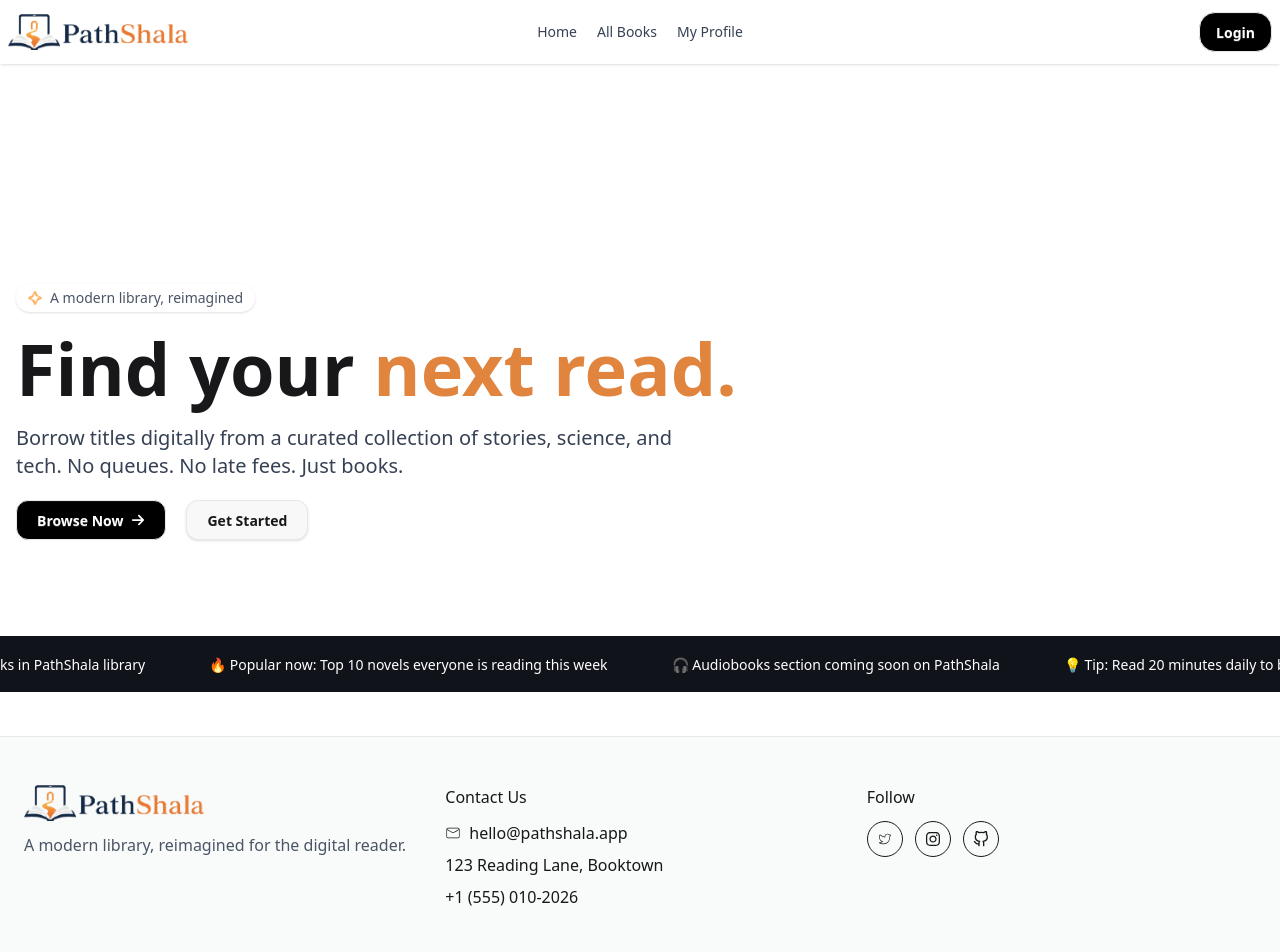
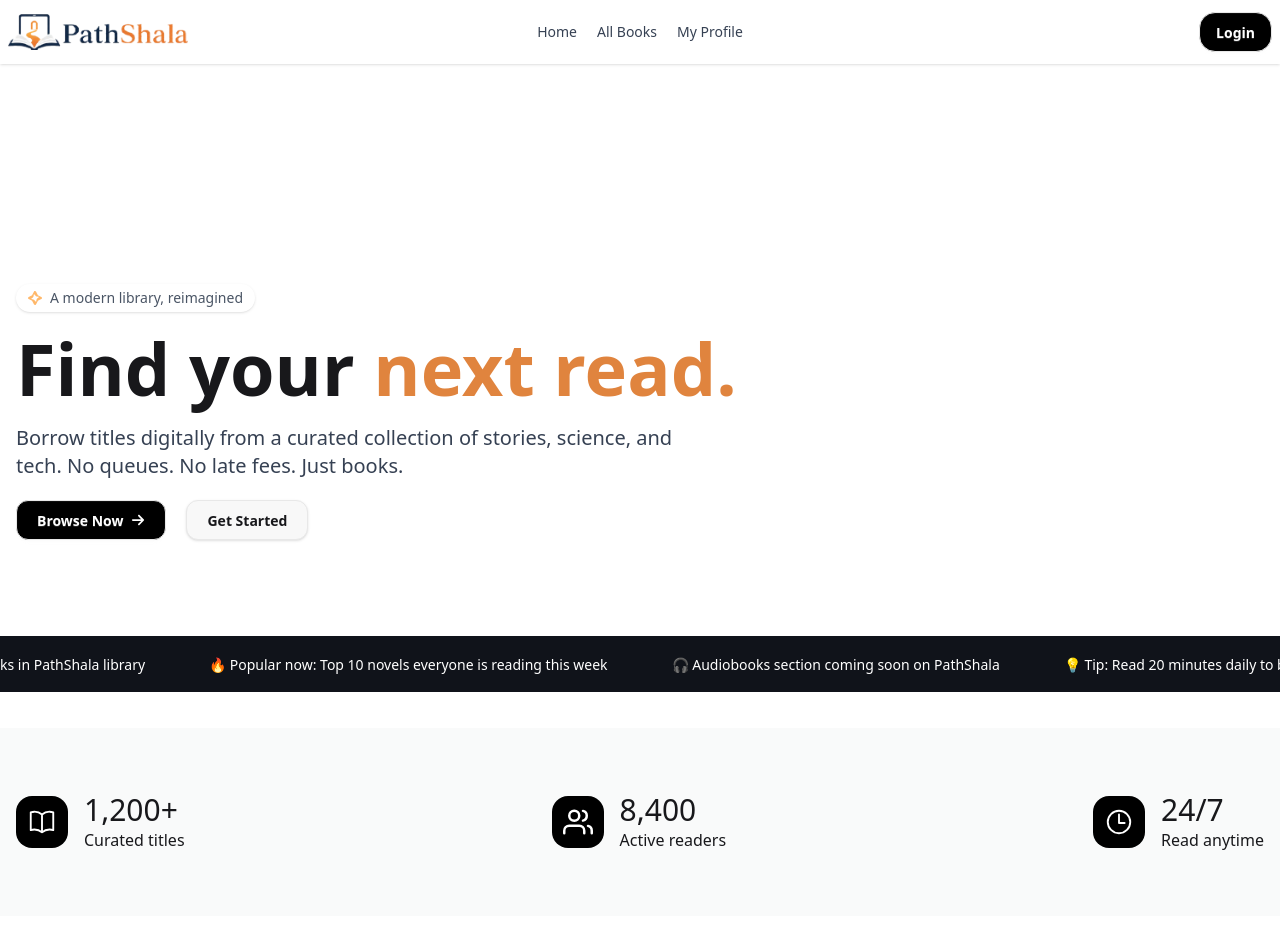
Before and after one commit to Prachurjo-prog/Online-book-browsing-Plathform, a Next.js app: page / in a window 1280 px wide. Shown: the top 952 px of the page. Built offline with nearby package versions, Linux system fonts and the light colour scheme.

Commit message:
popularity section added

```diff
--- /dev/null
+++ b/src/Components/Hero/Popularity.jsx
@@ -0,0 +1,43 @@
+import { HiOutlineBookOpen } from "react-icons/hi2";
+import { FiUsers } from "react-icons/fi";
+import { IoTimeOutline } from "react-icons/io5";
+
+const PopularityPage = () => {
+  return (
+    <div className="bg-[#F9FAFA]  px-4 md:py-16 py-8 mt-9">
+      <div className="container mx-auto flex flex-col md:flex-row gap-5 items-center justify-between">
+        <div className="flex items-center gap-4">
+          <div className="bg-black w-13 h-13 rounded-2xl flex items-center justify-center">
+            <HiOutlineBookOpen className="text-3xl text-white" />
+          </div>
+          <div>
+            <p className="font-medium text-3xl">1,200+</p>
+            <p className="">Curated titles</p>
+          </div>
+        </div>
+
+        <div className="flex items-center gap-4">
+          <div className="bg-black w-13 h-13 rounded-2xl flex items-center justify-center">
+            <FiUsers className="text-3xl text-white" />
+          </div>
+          <div>
+            <p className="font-medium text-3xl">8,400</p>
+            <p className="">Active readers</p>
+          </div>
+        </div>
+
+        <div className="flex items-center gap-4">
+          <div className="bg-black w-13 h-13 rounded-2xl flex items-center justify-center">
+            <IoTimeOutline className="text-3xl text-white" />
+          </div>
+          <div>
+            <p className="font-medium text-3xl">24/7</p>
+            <p className="">Read anytime</p>
+          </div>
+        </div>
+      </div>
+    </div>
+  );
+};
+
+export default PopularityPage;
--- a/src/app/page.js
+++ b/src/app/page.js
@@ -1,4 +1,5 @@
 import Hero from "@/Components/Hero/Hero";
+import PopularityPage from "@/Components/Hero/Popularity";
 import ReactFastMarquee from "@/Components/Hero/ReactFastMarquee";
 import Footer from "@/Components/Shared/Footer";
 import NavBar from "@/Components/Shared/Navbar";
@@ -10,6 +11,7 @@ export default function Home() {
       <NavBar/>
       <Hero/>
       <ReactFastMarquee/>
+      <PopularityPage/>
       <Footer/>
     </div>
   );
```
